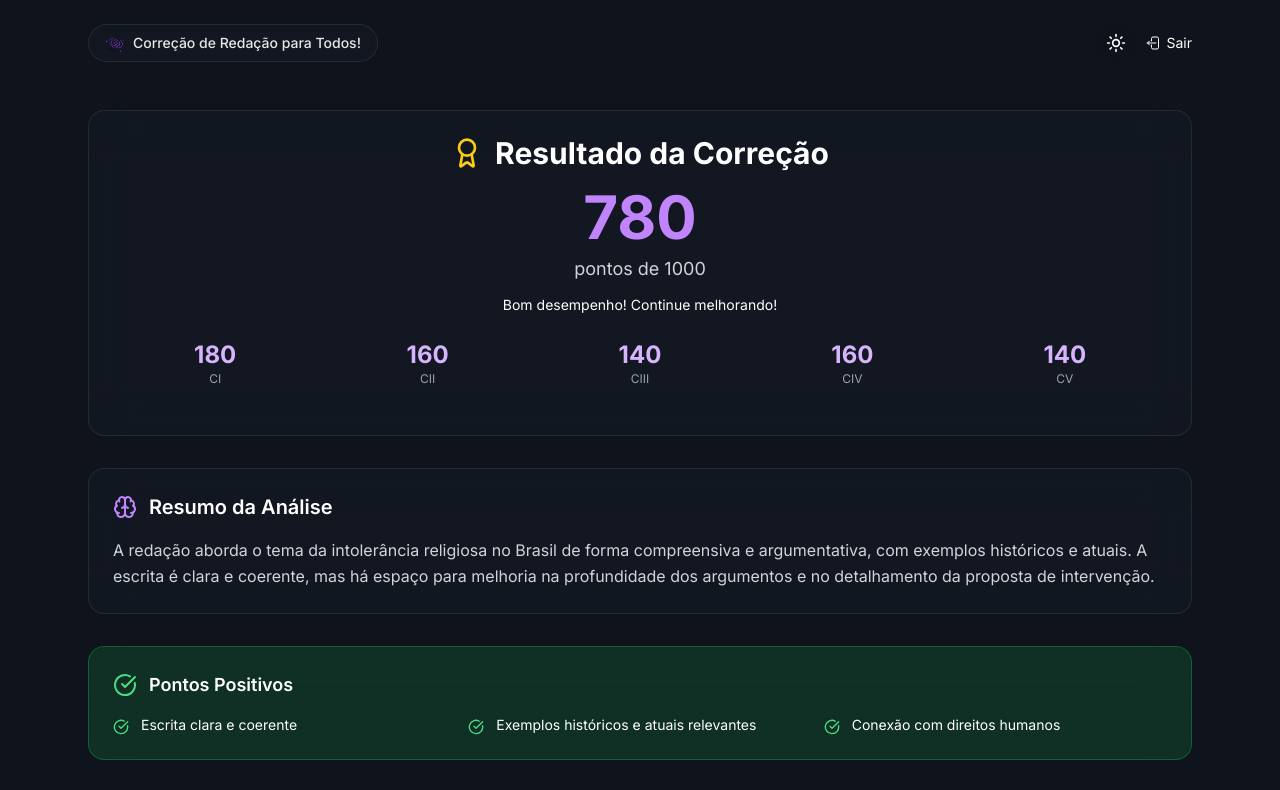
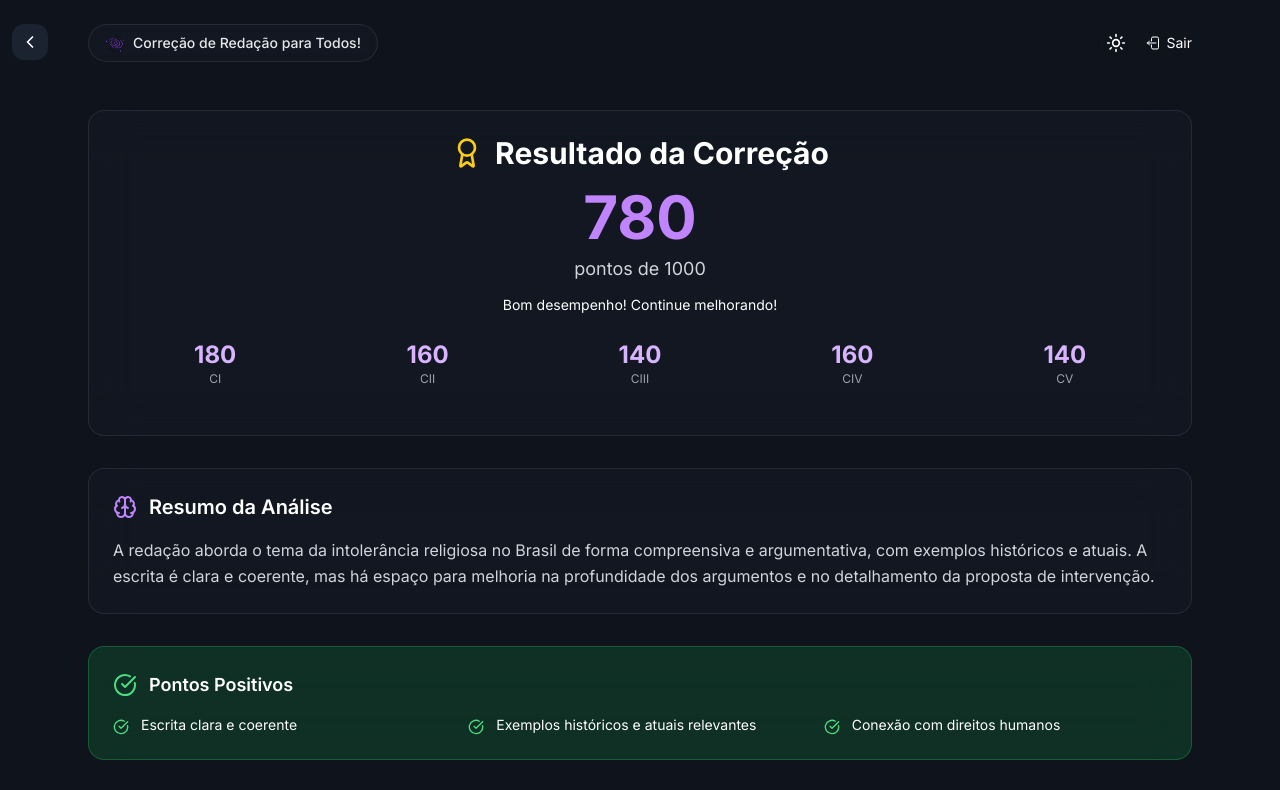
Before and after one commit to Valegabbs/reditto-next, a Next.js app: page /resultados in a window 1280 px wide. Shown: the top 790 px of the page. Built offline with nearby package versions, Linux system fonts and the light colour scheme; no server answers.

Commit message:
fix: repara posição de elementos no histórico

```diff
--- a/src/app/historico/page.tsx
+++ b/src/app/historico/page.tsx
@@ -144,11 +144,11 @@ export default function HistoricoPage() {
                     </div>
 
                     <div className="mt-4 md:mt-0 md:ml-6 flex flex-col items-center justify-center">
-                      <div className="relative">
+                      <div className="flex items-baseline gap-1">
                         <div className="text-4xl font-bold text-purple-400">{essay.final_score}</div>
-                        <div className="text-xs text-gray-400 absolute -right-4 top-0">/ 1000</div>
+                        <div className="text-xs text-gray-400">/ 1000</div>
                       </div>
-                      <div className="flex items-center mt-3">
+                      <div className="flex items-center mt-3 -ml-2">
                         <Award size={16} className="text-yellow-500 mr-1" />
                         <span className="text-sm text-gray-300">
                           {essay.final_score >= 900 ? "Excelente" :
--- a/src/app/resultados/page.tsx
+++ b/src/app/resultados/page.tsx
@@ -1,13 +1,15 @@
 'use client';
 
 import { useState, useEffect } from 'react';
-import { FileText, CheckCircle, AlertTriangle, Lightbulb, Printer, Brain, Award, TrendingUp, Target, Sun, Save, History } from 'lucide-react';
+import { FileText, CheckCircle, AlertTriangle, Lightbulb, Printer, Brain, Award, TrendingUp, Target, Sun, Save, History, ChevronLeft } from 'lucide-react';
 import Image from 'next/image';
 import ClientWrapper from '../components/ClientWrapper';
 import { useAuth } from '@/contexts/AuthContext';
 import { supabase } from '@/lib/supabase';
+import { useRouter } from 'next/navigation';
 
 export default function ResultadosPage() {
+  const router = useRouter();
   const [result, setResult] = useState<any>(null);
   const [isSaving, setIsSaving] = useState(false);
   const [isSaved, setIsSaved] = useState(false);
@@ -138,6 +140,15 @@ export default function ResultadosPage() {
   return (
     <ClientWrapper showFloatingMenu={false}>
       <div className="min-h-screen bg-background">
+
+      {/* Botão de Retorno - Posição Fixa */}
+      <button
+        onClick={() => router.push('/envio')}
+        className="fixed left-3 top-6 z-50 p-2 rounded-lg backdrop-blur-sm transition-colors sidebar-toggle-button"
+        aria-label="Voltar para início"
+      >
+        <ChevronLeft size={20} />
+      </button>
 
       {/* Header (copiado da página de envio) */}
       <div className="flex items-center justify-between p-6 max-w-6xl mx-auto">
```
